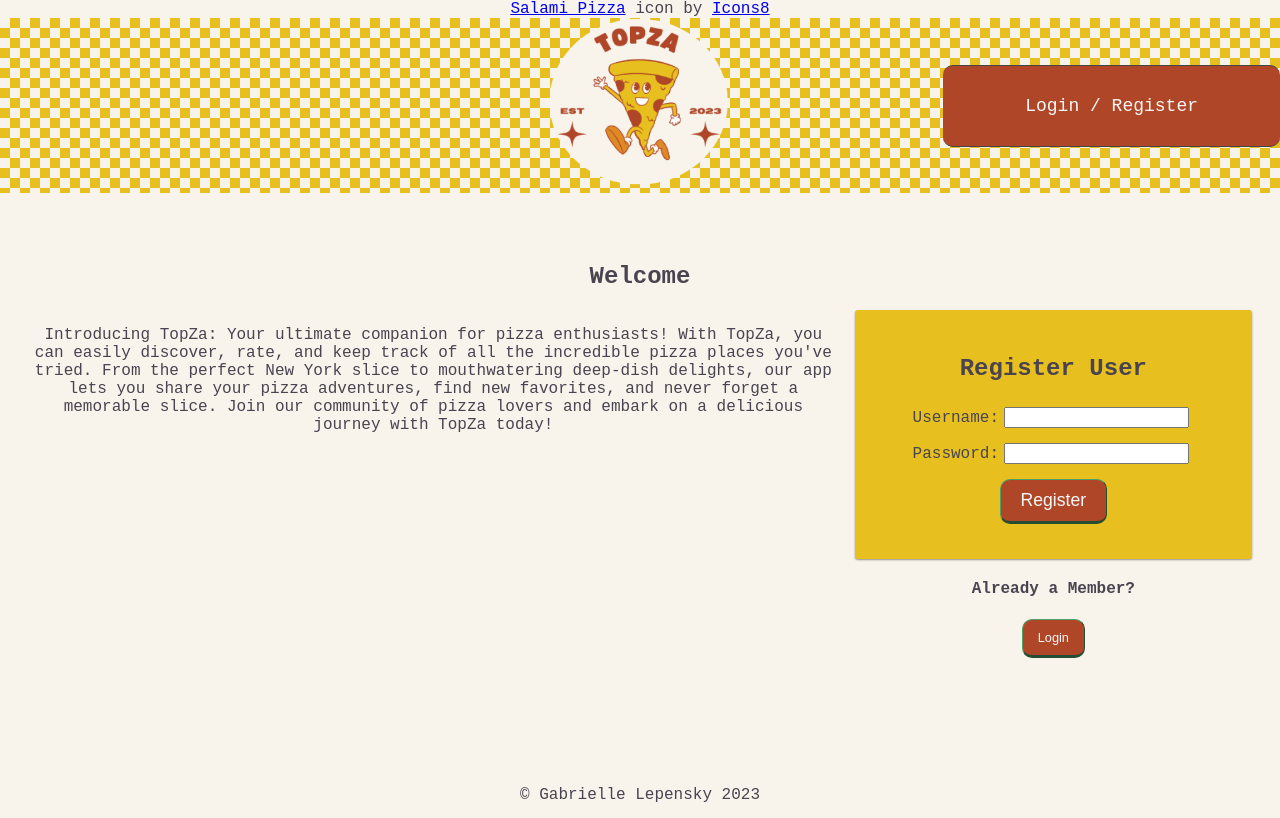
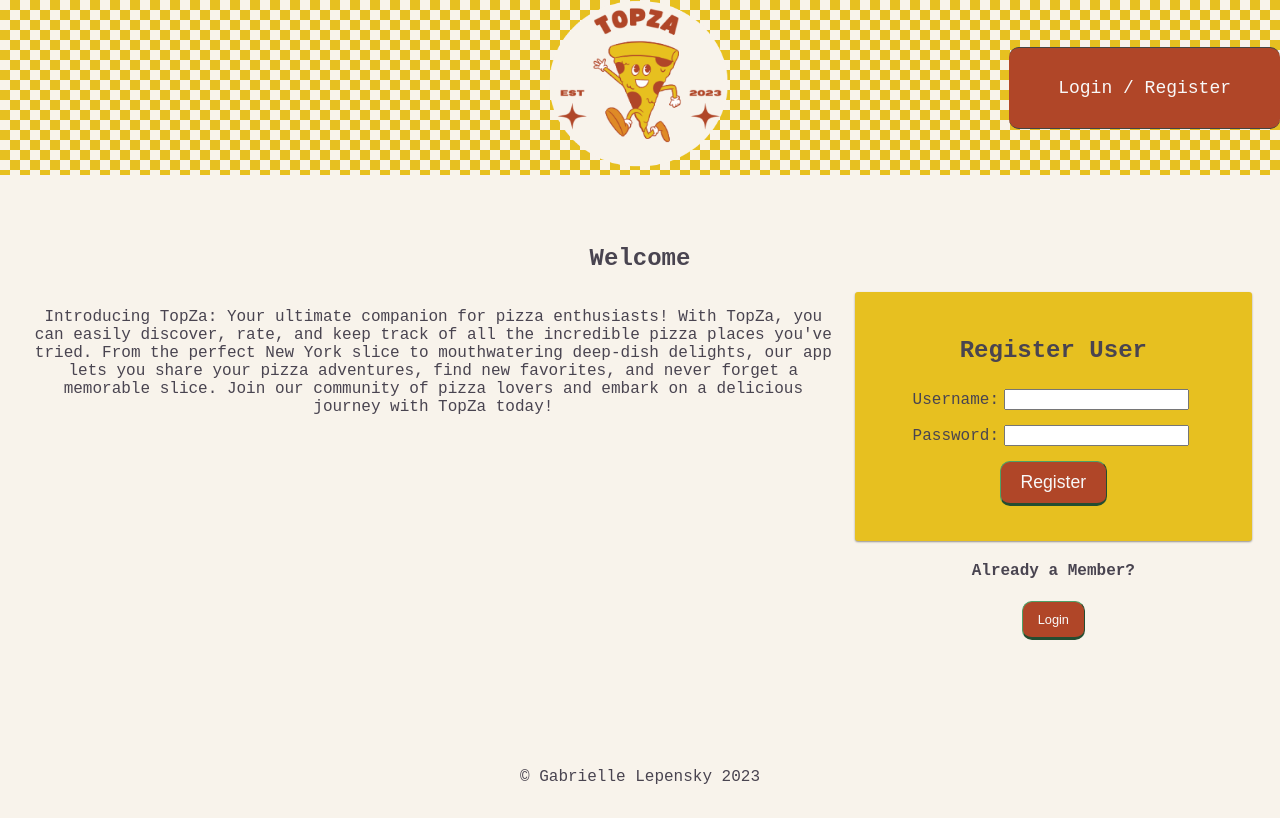
Before and after one commit to glepensky/TopZa-app, a React (Create React App) app: page /user#/home in a window 1280 px wide. Built offline with nearby package versions, Linux system fonts and the light colour scheme; no server answers.

Commit message:
more styling

```diff
--- a/public/index.html
+++ b/public/index.html
@@ -4,7 +4,6 @@
     <meta charset="utf-8">
     <meta name="viewport" content="width=device-width, initial-scale=1, shrink-to-fit=no">
     <meta name="theme-color" content="#000000">
-    <a target="_blank" href="https://icons8.com/icon/RTFOTVPzEAwT/salami-pizza">Salami Pizza</a> icon by <a target="_blank" href="https://icons8.com">Icons8</a>
 
     <title>TopZa</title>
   </head>
--- a/src/components/Nav/Nav.css
+++ b/src/components/Nav/Nav.css
@@ -37,7 +37,7 @@
   background-color: #b04628;
   border-color: #4da167;
   text-align: center;
-  padding: 30px 82px; /* Increase padding to make links bigger */
+  padding: 30px 49px; /* Increase padding to make links bigger */
   text-decoration: none;
   font-size: 18px; /* Increase font size for bigger links */
   border: none;
```
Also changed, not shown: 1 other file (tests, documents, lock files or other folders).
